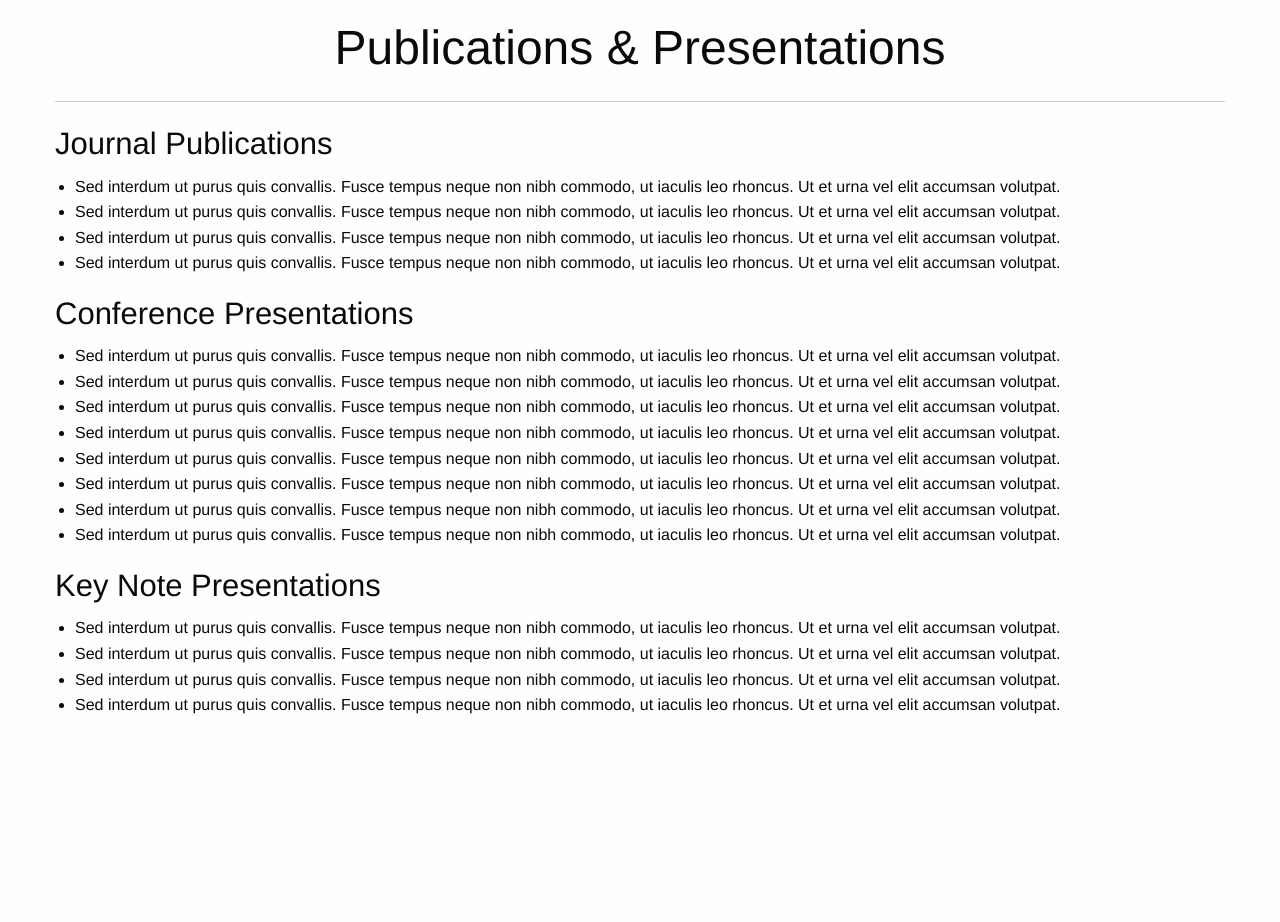
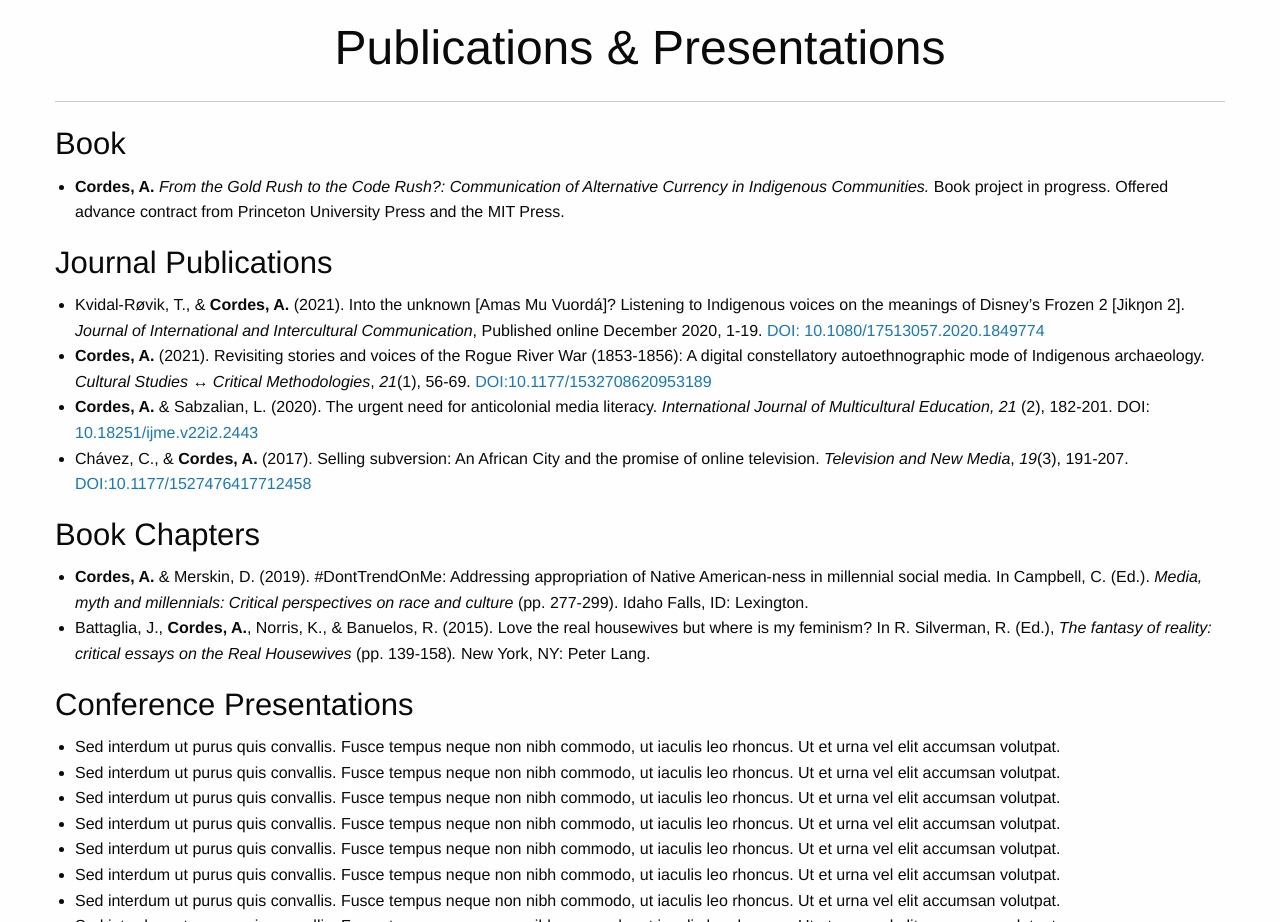
Before and after one commit to AshleyCordes/ashleycordes.github.io, a website: page index.html in a window 1280 px wide. Shown: the part 1146-2068 px from the top of the page. Before the commit the page ends 1880 px from the top, so only its background shows below. Drawn offline with Linux system fonts and the light colour scheme.

Commit message:
Added Book, Journal articles, and book chapters with formatting

```diff
--- a/index.html
+++ b/index.html
@@ -96,14 +96,82 @@
                         <h1 class="text-center">Publications &amp; Presentations</h1>
                         <hr>
 
+                        <h3>Book</h3>
+
+                        <ul>
+                          <li>
+                            <strong>Cordes, A.</strong>
+                            <em>
+                                From the Gold Rush to the Code Rush?: Communication of Alternative
+                                Currency in Indigenous Communities.
+                            </em>
+                            Book project in progress. Offered advance contract from Princeton
+                            University Press and the MIT Press.
+                          </li>
+                        </ul>
+
                         <h3>Journal Publications</h3>
 
                         <ul>
-                                <li>Sed interdum ut purus quis convallis. Fusce tempus neque non nibh commodo, ut iaculis leo rhoncus. Ut et urna vel elit accumsan volutpat.</li>
-                                <li>Sed interdum ut purus quis convallis. Fusce tempus neque non nibh commodo, ut iaculis leo rhoncus. Ut et urna vel elit accumsan volutpat.</li>
-                                <li>Sed interdum ut purus quis convallis. Fusce tempus neque non nibh commodo, ut iaculis leo rhoncus. Ut et urna vel elit accumsan volutpat.</li>
-                                <li>Sed interdum ut purus quis convallis. Fusce tempus neque non nibh commodo, ut iaculis leo rhoncus. Ut et urna vel elit accumsan volutpat.</li>
+                          <li>
+                              Kvidal-Røvik, T., &amp; <strong>Cordes, A.</strong> (2021). Into the
+                              unknown [Amas Mu Vuordá]? Listening to Indigenous voices on the
+                      meanings of Disney’s Frozen 2 [Jikŋon 2].        <em>Journal of International and Intercultural Communication</em>,
+                              Published online December 2020, 1-19.
+                              <a
+                                  href="https://www.tandfonline.com/doi/full/10.1080/17513057.2020.1849774"
+                              >
+                                  DOI: 10.1080/17513057.2020.1849774
+                              </a>
+                          </li>
+                          <li>
+                              <strong>Cordes, A.</strong>
+                              (2021). Revisiting stories and voices of the Rogue River War
+                              (1853-1856): A digital constellatory autoethnographic mode of
+                      Indigenous archaeology. <em>Cultural Studies </em>↔        <em> Critical Methodologies</em>,<em> 21</em>(1), 56-69.
+                              <a href="https://journals.sagepub.com/doi/abs/10.1177/1532708620953189">
+                                  DOI:10.1177/1532708620953189
+                              </a>
+                          </li>
+                          <li>
+                              <strong>Cordes, A.</strong>
+                              &amp; Sabzalian, L. (2020). The urgent need for anticolonial media
+                              literacy. <em>International Journal of Multicultural Education, 21</em>
+                              (2), 182-201. DOI:
+                              <a href="http://dx.doi.org/10.18251/ijme.v22i2.2443">
+                                  10.18251/ijme.v22i2.2443
+                              </a>
+                          </li>
+                          <li>
+                              Chávez, C., &amp; <strong>Cordes, A.</strong> (2017). Selling
+                      subversion: An African City and the promise of online television.        <em>Television and New Media</em>, <em>19</em>(3), 191-207.
+                              <a href="https://journals.sagepub.com/doi/10.1177/1527476417712458">
+                                  DOI:10.1177/1527476417712458
+                              </a>
+                          </li>
                         </ul>
+
+                        <h3>Book Chapters</h3>
+
+                        <ul>
+                          <li>
+                              <strong>Cordes, A.</strong>
+                              &amp; Merskin, D. (2019). #DontTrendOnMe: Addressing appropriation of
+                              Native American-ness in millennial social media. In Campbell, C. (Ed.).
+                              <em>
+                                  Media, myth and millennials: Critical perspectives on race and
+                                  culture
+                              </em>
+                              (pp. 277-299). Idaho Falls, ID: Lexington.
+                          </li>
+
+                          <li>
+                              Battaglia, J., <strong>Cordes, A.</strong>, Norris, K., &amp; Banuelos,
+                              R. (2015). Love the real housewives but where is my feminism? In R.
+                          Silverman, R. (Ed.),    <em>The fantasy of reality: critical essays on the Real Housewives</em>
+                              (pp. 139-158)<em>. </em>New York, NY: Peter Lang.
+                          </li>
+                      </ul>
 
                         <h3>Conference Presentations</h3>
 
```
